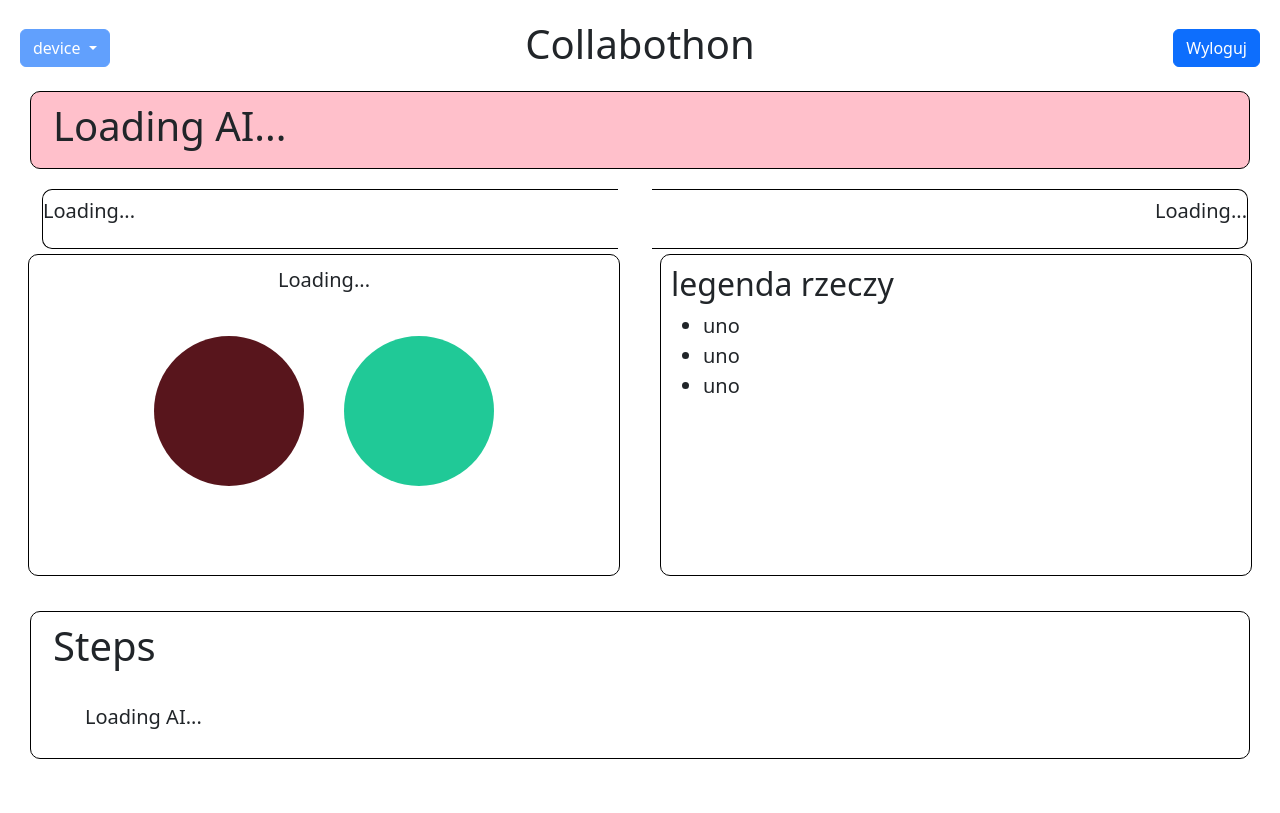
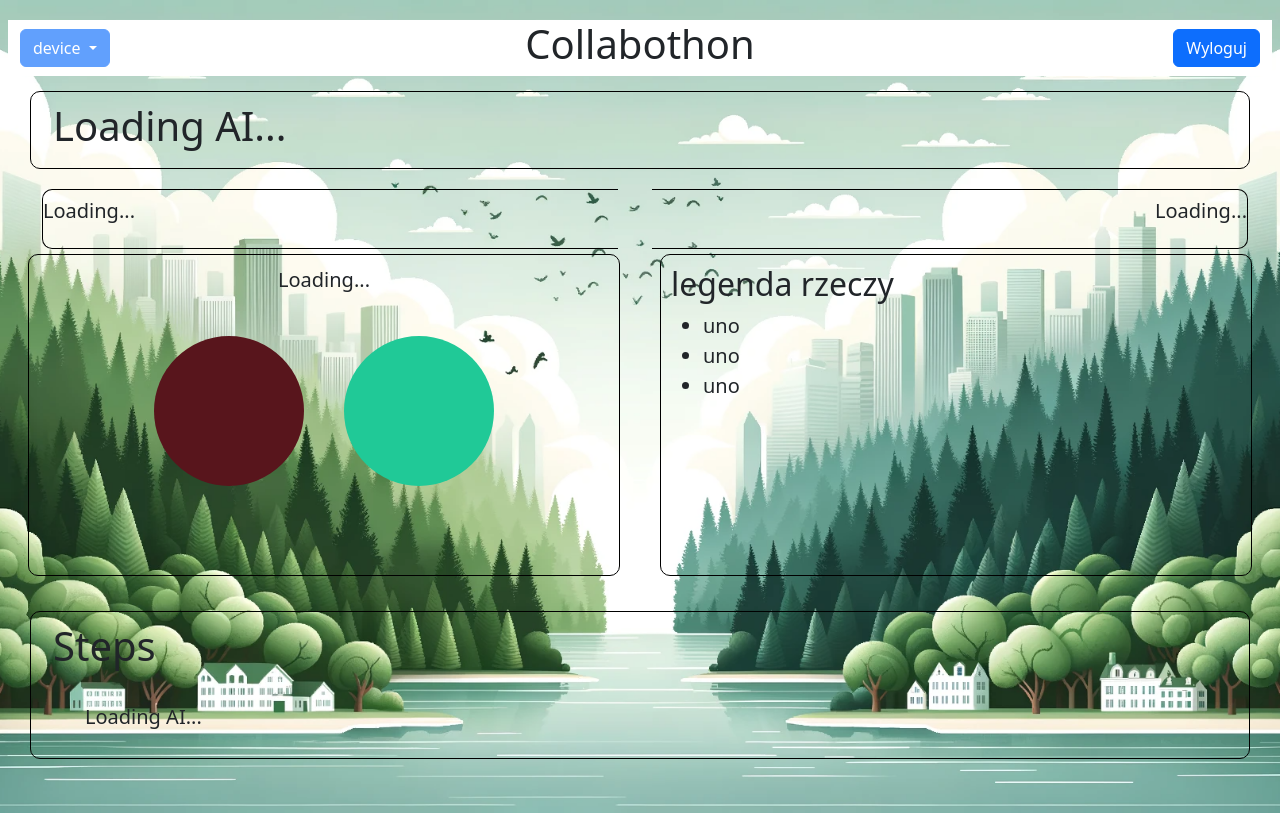
Before and after one commit to mociok/infotech-team, a Django app: page / in a window 1280 px wide. Run offline with Django 4.2, Linux system fonts and the light colour scheme; the visitor is signed in with stand-in values (Sample User, id 1); data that the repository does not hold is empty; some libraries are stand-ins or nearby versions.

Commit message:
dodane zdjęcie ładnie na telefonie a brakuje na dole na dużym ekranie

```diff
--- a/templates/main.html
+++ b/templates/main.html
@@ -12,7 +12,16 @@
     <!-- Messages CSS -->
     <link rel="stylesheet" href="{% static 'assets/bootstrap/css/messages.css' %}">
 </head>
+<style>
+    body{
+        background-image: url("{% static 'img/img1.png' %}");
+        background-repeat: no-repeat;
+        background-size: cover;
+        background-position: center;
+        height: 100%;
 
+    }
+</style>
 <body style="overflow-x: hidden;">
     <!-- Messages -->
     {% if messages %}
@@ -50,7 +59,7 @@
         </div>
     </div>
 </div>
-    <div class="row obramowka" style="margin-top: 15px; background-color: pink">
+    <div class="row obramowka" style="margin-top: 15px;">
         <div class="col">
             <h1 id="ai_trend">Loading AI...</h1>
         </div>
```
